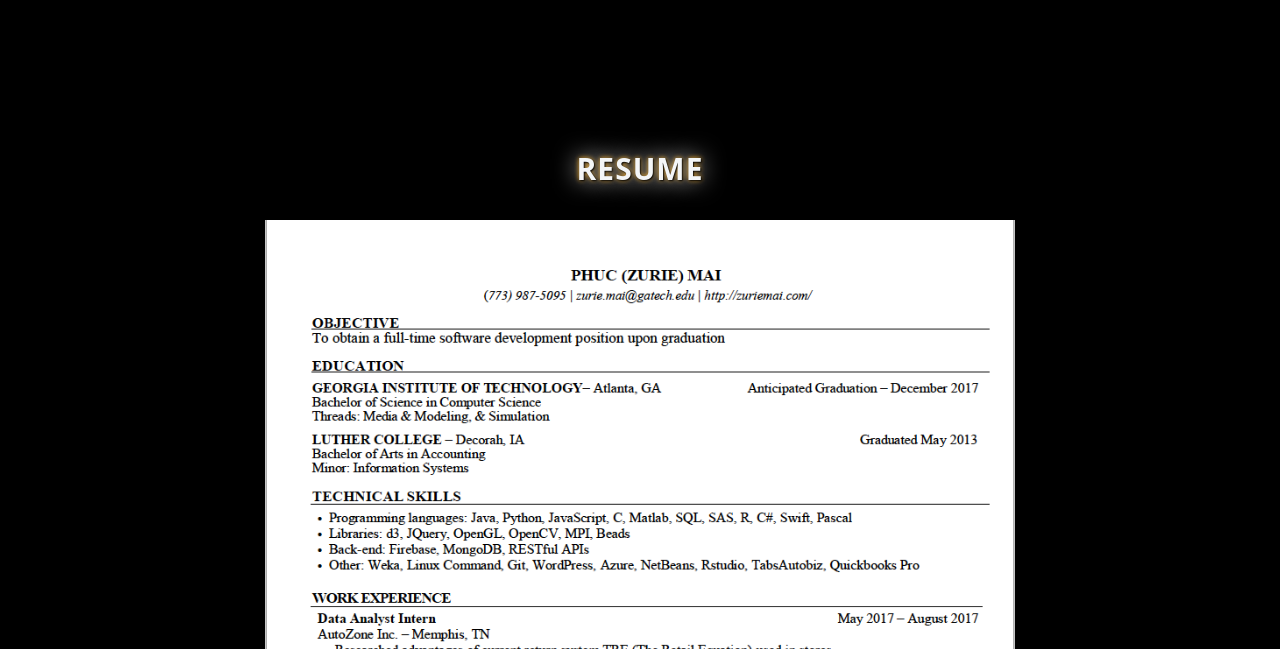
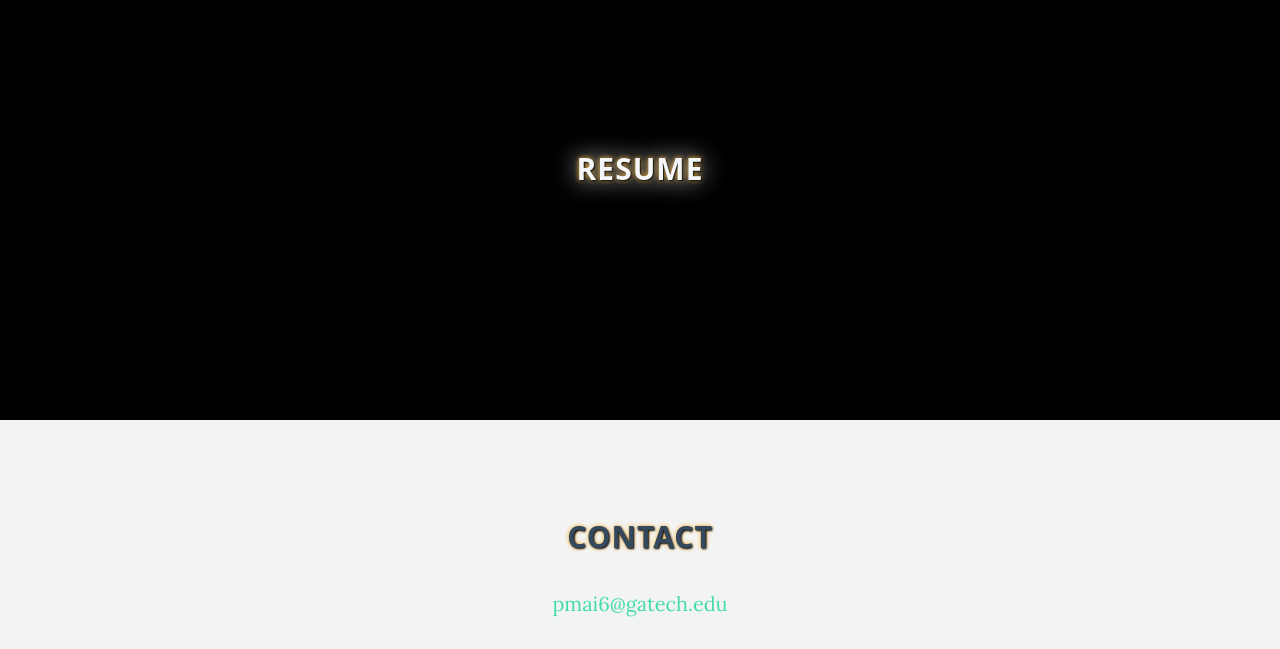
Before and after one commit to pmai6/pmai6.github.io, a plain HTML site: page index.html in a window 1280 px wide. Shown: the part 1810-2459 px from the top of the page. Drawn offline with Linux system fonts and the light colour scheme; some packages are replaced by stand-ins of ours; files whose address does not match are found by name.

Commit message:
update_resume

```diff
--- a/index.html
+++ b/index.html
@@ -122,7 +122,7 @@
             <div class="row">
                 <div class="col-md-8 col-md-offset-2">
                     <h2>Resume</h2>
-                    <img class = "img-responsive" src="img/resume-bg.png" alt="">
+                    <!-- <img class = "img-responsive" src="img/resume-bg.png" alt=""> -->
                         <!-- <img class = "img-responsive" src="img/crayon.png" alt=""> -->
                         <!-- <p class="intro-text">Hi, I'm Zurie<br></br>I'm an explorer: I travel four countries and many parts of the U.S. I love food!!! Yeah, almost anything including fried insects and live octopus.<br>Art is my big passion. I'm inspired by geometric, abstract designs; photography; plays; ballet; classical music; dances; and delicious ethnic food.<br>Right now, the art of coding takes all my attention. Just the beauty of cracking and organizing logic can lock me down in front of the screen all day.</p> -->
 
```
